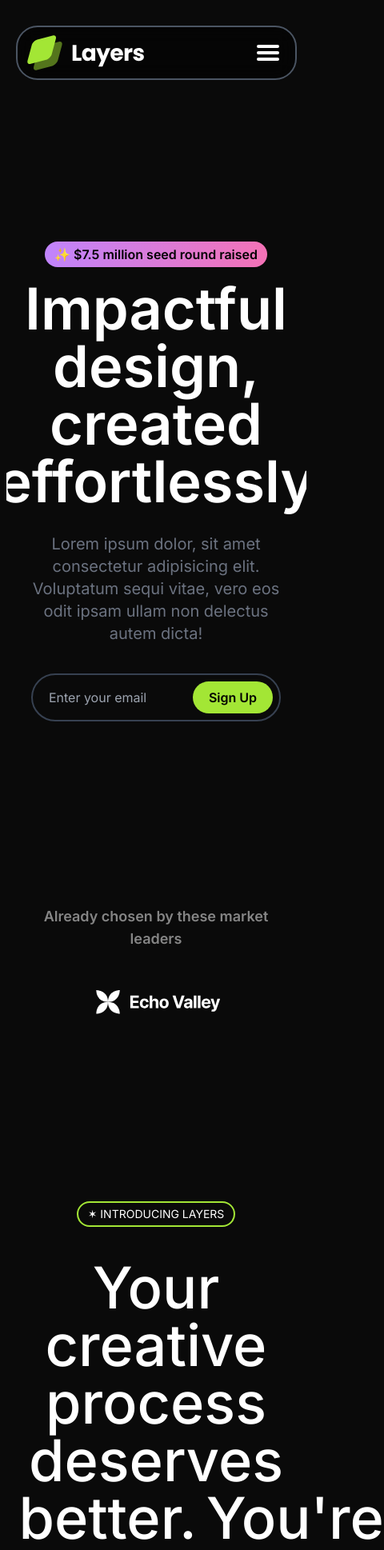
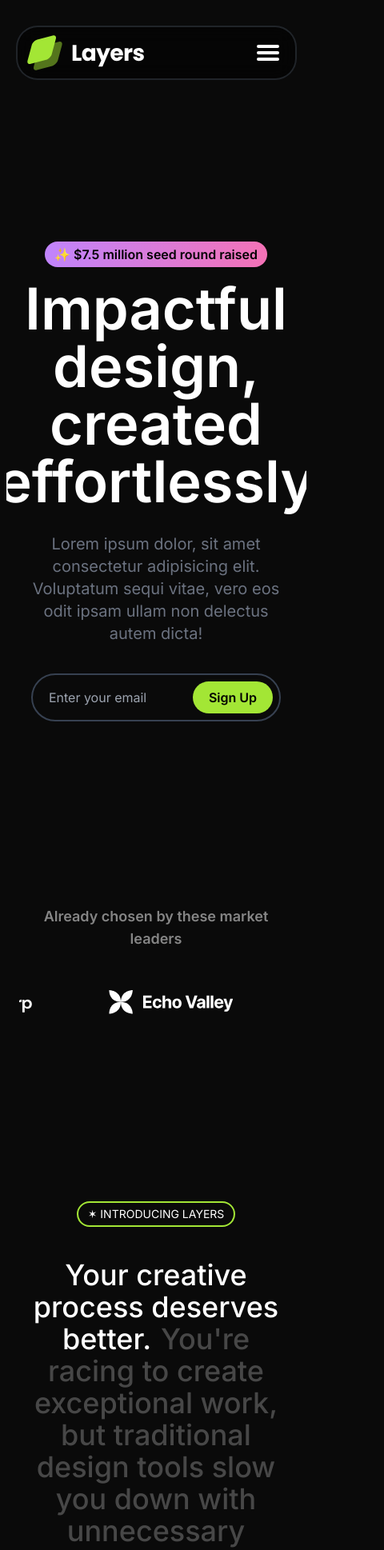
Before and after one commit to izaankhan0/layers-framer, a Next.js app: page / in a window 390 px wide. Shown: the top 1938 px of the page at 80% size, 480 px wide, since content can reach past the window. Built offline with nearby package versions, Linux system fonts and the light colour scheme.

Commit message:
styled intro section

```diff
--- a/src/components/Toptag.tsx
+++ b/src/components/Toptag.tsx
@@ -3,7 +3,7 @@ export default function Toptag(props: { text: string }) {
     return (
         <div className="flex justify-center my-10">
             <div className="rounded-full border-2 border-[#a3e635] inline text-center text-white px-3 py-1 text-sm">
-                {heading}
+                &#10038; {heading}
             </div>
         </div>
     );
--- a/src/sections/Introduction.tsx
+++ b/src/sections/Introduction.tsx
@@ -7,12 +7,12 @@ export default function Introduction() {
     return (
         <section className="py-24">
             <div className="container">
-                <Toptag text="✶ INTRODUCING LAYERS" />
+                <Toptag text=" INTRODUCING LAYERS" />
                 <div>
-                    <p className="text-center font-medium">
-                        <span className="text-7xl text-center">Your creative process deserves better.</span>
-                        <span className="text-7xl text-center pl-3">{text}</span>
-                        <span className="text-7xl text-center block text-[#a3e635]">That&apos;s why we build Layers</span>
+                    <p className="text-center font-medium lg:text-7xl text-4xl md:text-5xl">
+                        <span className="">Your creative process deserves better.</span>
+                        <span className="pl-3 text-white/25">{text}</span>
+                        <span className="block text-[#a3e635]">That&apos;s why we build Layers</span>
                     </p>
                 </div>
             </div>
--- a/src/sections/Navbar.tsx
+++ b/src/sections/Navbar.tsx
@@ -16,7 +16,7 @@ export default function Navbar() {
     const [toggle, setToggle] = useState(false);
 
     return (
-        <div className="z-50 backdrop-blur-md bg-black md:bg-opacity-70 bg-opacity-50 fixed lg:w-[940px] mx-8 w-[90%] flex border-2 border-gray-600 rounded-[27px] md:rounded-full justify-between py-2 px-3 mt-8 flex-col ">
+        <div className="z-50 backdrop-blur-md bg-black md:bg-opacity-50 bg-opacity-50 fixed lg:w-[940px] mx-8 w-[90%] flex border-2 border-gray-600/40 rounded-[27px] md:rounded-full justify-between py-2 px-3 mt-8 flex-col ">
             <div className="flex justify-between">
                 <Image src={Logo} alt="Logo" className="w-38" />
                 <ul className="lg:flex justify-evenly items-center hidden">
```
